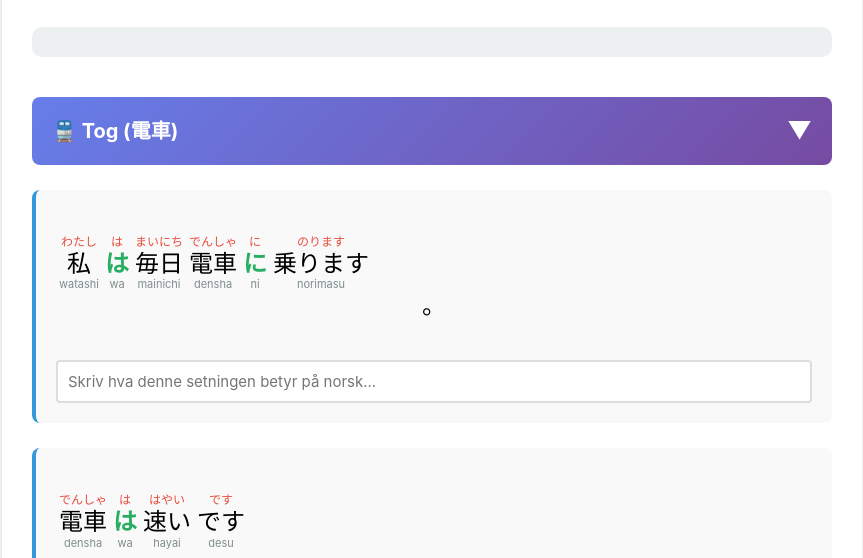
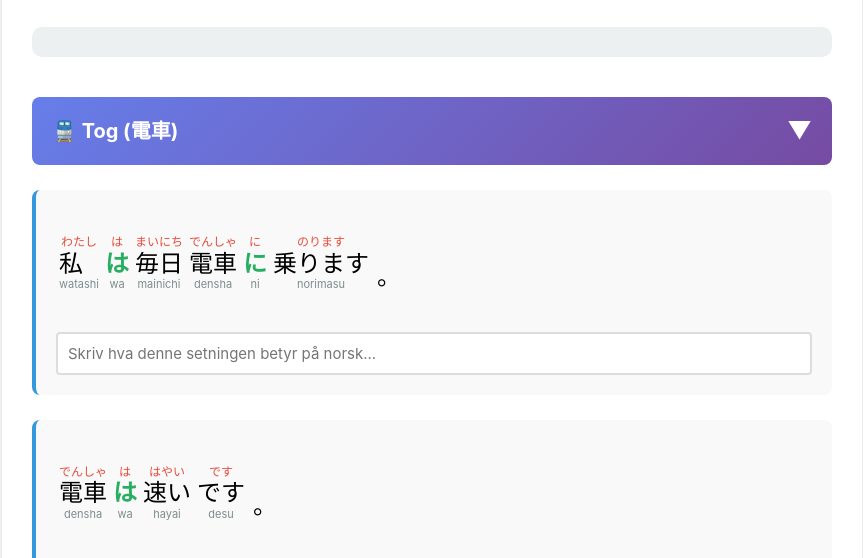
Before and after one commit to boyum/nihongo, an Astro site: page / in a window 1280 px wide. Shown: the part 230-788 px from the top of the page, without its empty margins (208-1071 px from the left). Built offline with nearby package versions, Linux system fonts and the light colour scheme; Astro itself is replaced by a stand-in of ours.

Commit message:
fix: move period sign to same line

```diff
--- a/src/pages/index.astro
+++ b/src/pages/index.astro
@@ -111,10 +111,11 @@
       }
 
       .kanji {
-        display: block;
+        display: inline-block;
         font-size: 24px;
         text-align: center;
         line-height: 1.2;
+        vertical-align: bottom;
       }
 
       .romaji {
```
